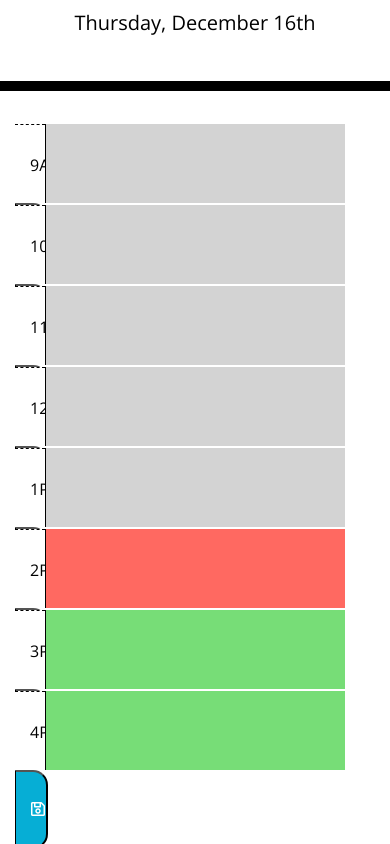
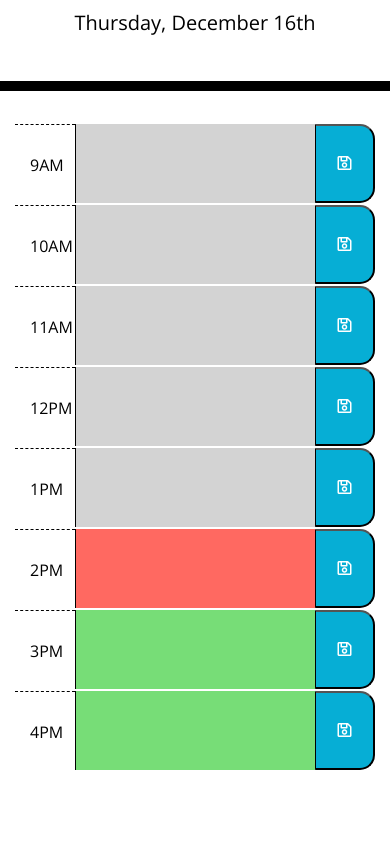
Before and after one commit to MHranek/Day-Planner, a plain HTML site: page index.html in a window 390 px wide. Shown: the part 256-1100 px from the top of the page. After the commit the page ends 1027 px from the top, so only its background shows below. Drawn offline with nearby package versions, Linux system fonts and the light colour scheme.

Commit message:
Added mobile responsiveness

```diff
--- a/index.html
+++ b/index.html
@@ -31,60 +31,60 @@
     <div class="container">
       <!-- Timeblocks go here -->
       <section class="row align-items-center">
-        <div class="hour col-1 h-100 text-center">
+        <div class="hour col-md-1 col-2 h-100 text-center">
           <span>9</span>AM
         </div>
-        <textarea class="text-field col-10 h-100"></textarea>
-        <button class="saveBtn col-1 h-100"><i class="far fa-save"></i></button>
+        <textarea class="text-field col-md-10 col-8 h-100"></textarea>
+        <button class="saveBtn col-md-1 col-2 h-100"><i class="far fa-save"></i></button>
       </section>
       <section class="row align-items-center">
-        <div class="hour col-1 h-100 text-center">
+        <div class="hour col-md-1 col-2 h-100 text-center">
           <span>10</span>AM
         </div>
-        <textarea class="text-field col-10 h-100"></textarea>
-        <button class="saveBtn col-1 h-100 "><i class="far fa-save"></i></button>
+        <textarea class="text-field col-md-10 col-8 h-100"></textarea>
+        <button class="saveBtn col-md-1 col-2 h-100 "><i class="far fa-save"></i></button>
       </section>
       <section class="row align-items-center">
-        <div class="hour col-1 h-100 text-center">
+        <div class="hour col-md-1 col-2 h-100 text-center">
           <span>11</span>AM
         </div>
-        <textarea class="text-field col-10 h-100"></textarea>
-        <button class="saveBtn col-1 h-100"><i class="far fa-save"></i></button>
+        <textarea class="text-field col-md-10 col-8 h-100"></textarea>
+        <button class="saveBtn col-md-1 col-2 h-100"><i class="far fa-save"></i></button>
       </section>
       <section class="row align-items-center">
-        <div class="hour col-1 h-100 text-center">
+        <div class="hour col-md-1 col-2 h-100 text-center">
           <span>12</span>PM
         </div>
-        <textarea class="text-field col-10 h-100"></textarea>
-        <button class="saveBtn col-1 h-100 "><i class="far fa-save"></i></button>
+        <textarea class="text-field col-md-10 col-8 h-100"></textarea>
+        <button class="saveBtn col-md-1 col-2 h-100 "><i class="far fa-save"></i></button>
       </section>
       <section class="row align-items-center">
-        <div class="hour col-1 h-100 text-center">
+        <div class="hour col-md-1 col-2 h-100 text-center">
           <span>1</span>PM
         </div>
-        <textarea class="text-field col-10 h-100"></textarea>
-        <button class="saveBtn col-1 h-100"><i class="far fa-save"></i></button>
+        <textarea class="text-field col-md-10 col-8 h-100"></textarea>
+        <button class="saveBtn col-md-1 col-2 h-100"><i class="far fa-save"></i></button>
       </section>
       <section class="row align-items-center">
-        <div class="hour col-1 h-100 text-center">
+        <div class="hour col-md-1 col-2 h-100 text-center">
           <span>2</span>PM
         </div>
-        <textarea class="text-field col-10 h-100"></textarea>
-        <button class="saveBtn col-1 h-100 "><i class="far fa-save"></i></button>
+        <textarea class="text-field col-md-10 col-8 h-100"></textarea>
+        <button class="saveBtn col-md-1 col-2 h-100 "><i class="far fa-save"></i></button>
       </section>
       <section class="row align-items-center">
-        <div class="hour col-1 h-100 text-center">
+        <div class="hour col-md-1 col-2 h-100 text-center">
           <span>3</span>PM
         </div>
-        <textarea class="text-field col-10 h-100"></textarea>
-        <button class="saveBtn col-1 h-100"><i class="far fa-save"></i></button>
+        <textarea class="text-field col-md-10 col-8 h-100"></textarea>
+        <button class="saveBtn col-md-1 col-2 h-100"><i class="far fa-save"></i></button>
       </section>
       <section class="row align-items-center">
-        <div class="hour col-1 h-100 text-center">
+        <div class="hour col-md-1 col-2 h-100 text-center">
           <span>4</span>PM
         </div>
-        <textarea class="text-field col-10 h-100"></textarea>
-        <button class="saveBtn col-1 h-100 "><i class="far fa-save"></i></button>
+        <textarea class="text-field col-md-10 col-8 h-100"></textarea>
+        <button class="saveBtn col-md-1 col-2 h-100 "><i class="far fa-save"></i></button>
       </section>
     </div>
 
```
